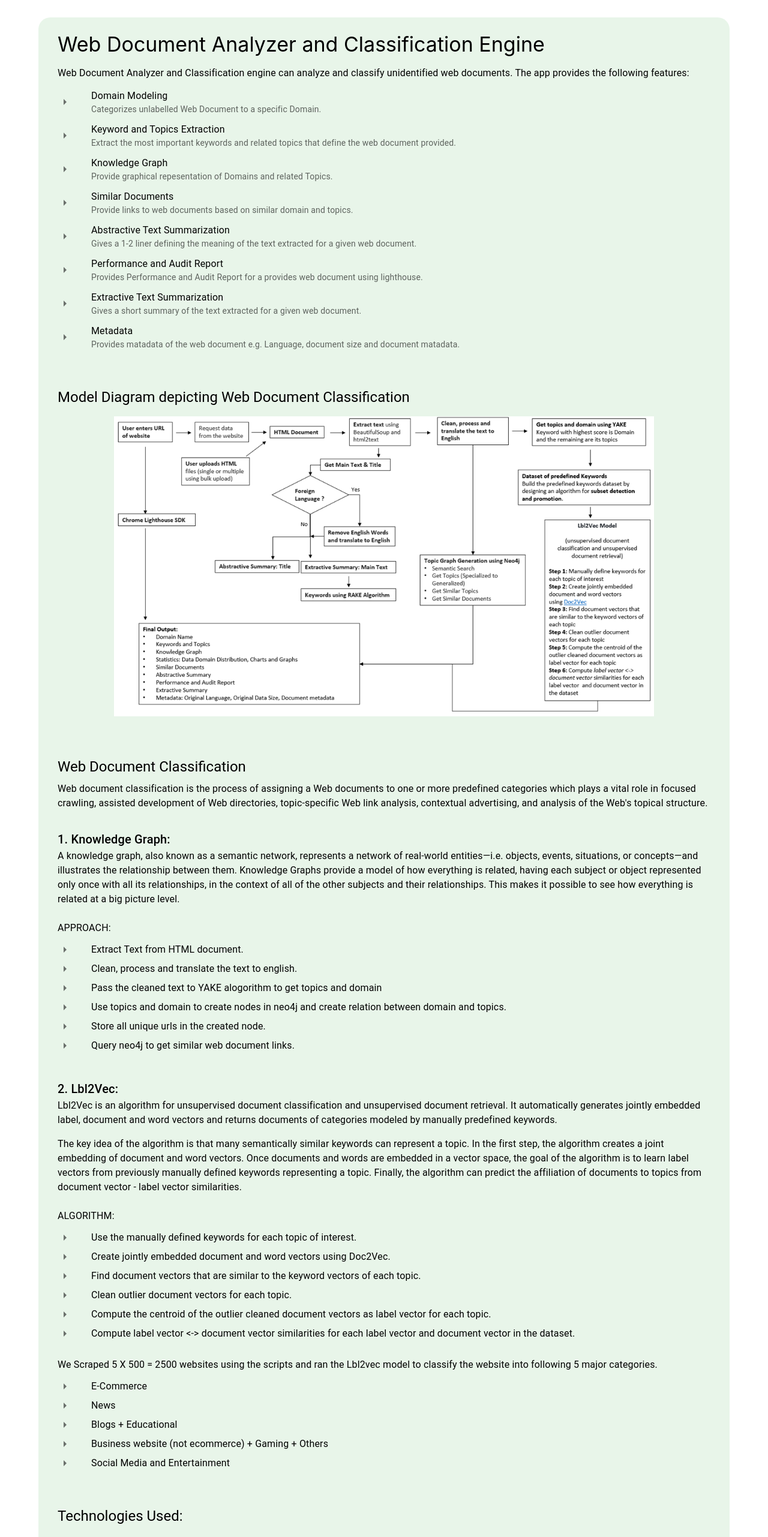
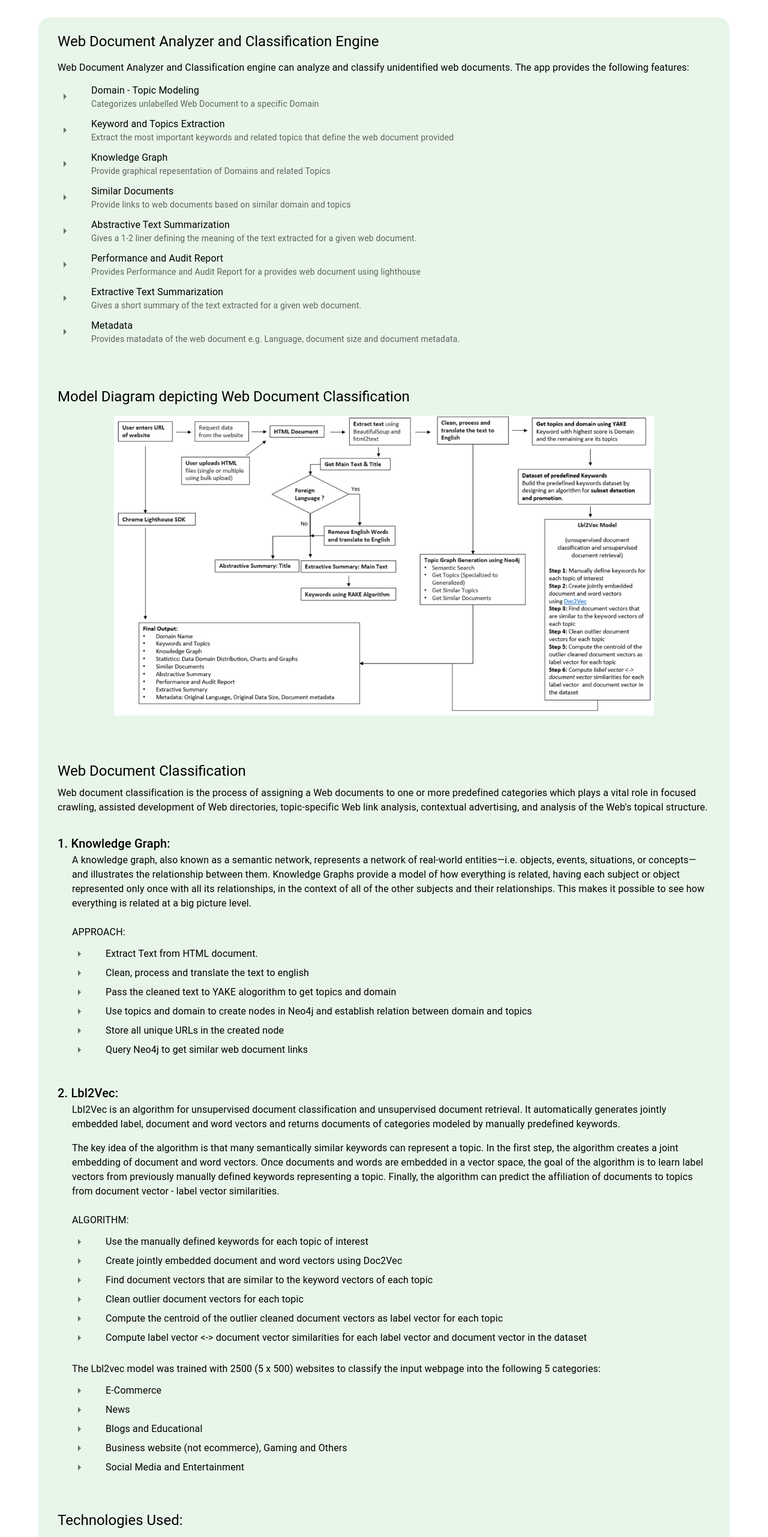
Before and after one commit to VirajPatidar/wdace-frontend, a React (Create React App) app: page /approach in a window 1280 px wide. Shown: the part 80-2642 px from the top of the page at 60% size. Built offline with nearby package versions, Linux system fonts and the light colour scheme.

Commit message:
Approach page fixed

```diff
--- a/src/components/approach.js
+++ b/src/components/approach.js
@@ -25,9 +25,9 @@ const Approach = () => {
                 <Box sx={{ textAlign: "left" }}>
                     <Box mt={5} mb={4} pt={3} pb={3} pl={4} pr={4} style={{ backgroundColor: "#e8f5e9", borderRadius: "20px" }}>
                         <Box justifyContent="flex-start" mb={2}>
-                            <Box sx={{ fontSize: 'h4.fontSize', fontWeight: 'regular' }}>
+                            <Typography variant='h5' gutterBottom>
                                 Web Document Analyzer and Classification Engine
-                            </Box>
+                            </Typography>
                         </Box>
                         <Box mt={2}>
                             <Typography variant='body1'>
@@ -38,25 +38,25 @@ const Approach = () => {
                                     <ListItemIcon>
                                         <ArrowRightIcon />
                                     </ListItemIcon>
-                                    <ListItemText primary="Domain Modeling" secondary="Categorizes unlabelled Web Document to a specific Domain." />
+                                    <ListItemText primary="Domain - Topic Modeling" secondary="Categorizes unlabelled Web Document to a specific Domain" />
                                 </ListItem>
                                 <ListItem disablePadding>
                                     <ListItemIcon>
                                         <ArrowRightIcon />
                                     </ListItemIcon>
-                                    <ListItemText primary="Keyword and Topics Extraction" secondary="Extract the most important keywords and related topics that define the web document provided." />
+                                    <ListItemText primary="Keyword and Topics Extraction" secondary="Extract the most important keywords and related topics that define the web document provided" />
                                 </ListItem>
                                 <ListItem disablePadding>
                                     <ListItemIcon>
                                         <ArrowRightIcon />
                                     </ListItemIcon>
-                                    <ListItemText primary="Knowledge Graph" secondary="Provide graphical repesentation of Domains and related Topics." />
+                                    <ListItemText primary="Knowledge Graph" secondary="Provide graphical repesentation of Domains and related Topics" />
                                 </ListItem>
                                 <ListItem disablePadding>
                                     <ListItemIcon>
                                         <ArrowRightIcon />
                                     </ListItemIcon>
-                                    <ListItemText primary="Similar Documents" secondary="Provide links to web documents based on similar domain and topics." />
+                                    <ListItemText primary="Similar Documents" secondary="Provide links to web documents based on similar domain and topics" />
                                 </ListItem>
                                 <ListItem disablePadding>
                                     <ListItemIcon>
@@ -68,7 +68,7 @@ const Approach = () => {
                                     <ListItemIcon>
                                         <ArrowRightIcon />
                                     </ListItemIcon>
-                                    <ListItemText primary="Performance and Audit Report" secondary="Provides Performance and Audit Report for a provides web document using lighthouse." />
+                                    <ListItemText primary="Performance and Audit Report" secondary="Provides Performance and Audit Report for a provides web document using lighthouse" />
                                 </ListItem>
                                 <ListItem disablePadding>
                                     <ListItemIcon>
@@ -80,11 +80,11 @@ const Approach = () => {
                                     <ListItemIcon>
                                         <ArrowRightIcon />
                                     </ListItemIcon>
-                                    <ListItemText primary="Metadata" secondary="Provides matadata of the web document e.g. Language, document size and document matadata." />
+                                    <ListItemText primary="Metadata" secondary="Provides matadata of the web document e.g. Language, document size and document metadata." />
                                 </ListItem>
                             </List>
                         </Box>
-                        <Box mt={6} >
+                        <Box mt={7} >
                             <Box>
                                 <Typography variant='h5'>
                                     Model Diagram depicting Web Document Classification
@@ -94,7 +94,7 @@ const Approach = () => {
                                 <img src={modelDiagram} alt="banner" style={{ height: '50%', maxWidth: '900px', width: '100%' }} />
                             </Box>
                         </Box>
-                        <Box mt={8}>
+                        <Box mt={9}>
                             <Box>
                                 <Typography variant='h5' gutterBottom>
                                     Web Document Classification
@@ -107,10 +107,10 @@ const Approach = () => {
                                 <Typography variant='h6'>
                                     1. Knowledge Graph:
                                 </Typography>
+                                <Box ml={3}>
                                     <Typography variant='body1'>
                                         A knowledge graph, also known as a semantic network, represents a network of real-world entities—i.e. objects, events, situations, or concepts—and illustrates the relationship between them. Knowledge Graphs provide a model of how everything is related, having each subject or object represented only once with all its relationships, in the context of all of the other subjects and their relationships. This makes it possible to see how everything is related at a big picture level.
                                     </Typography>
-                            </Box>
                                     <Box mt={3}>
                                         <Typography variant='body1'>
                                             APPROACH:
@@ -126,7 +126,7 @@ const Approach = () => {
                                                 <ListItemIcon>
                                                     <ArrowRightIcon />
                                                 </ListItemIcon>
-                                        <ListItemText primary="Clean, process and translate the text to english." />
+                                                <ListItemText primary="Clean, process and translate the text to english" />
                                             </ListItem>
                                             <ListItem disablePadding>
                                                 <ListItemIcon>
@@ -138,31 +138,32 @@ const Approach = () => {
                                                 <ListItemIcon>
                                                     <ArrowRightIcon />
                                                 </ListItemIcon>
-                                        <ListItemText primary="Use topics and domain to create nodes in neo4j and create relation between domain and topics." />
+                                                <ListItemText primary="Use topics and domain to create nodes in Neo4j and establish relation between domain and topics" />
                                             </ListItem>
                                             <ListItem disablePadding>
                                                 <ListItemIcon>
                                                     <ArrowRightIcon />
                                                 </ListItemIcon>
-                                        <ListItemText primary="Store all unique urls in the created node." />
+                                                <ListItemText primary="Store all unique URLs in the created node" />
                                             </ListItem>
                                             <ListItem disablePadding>
                                                 <ListItemIcon>
                                                     <ArrowRightIcon />
                                                 </ListItemIcon>
-                                        <ListItemText primary="Query neo4j to get similar web document links." />
+                                                <ListItemText primary="Query Neo4j to get similar web document links" />
                                             </ListItem>
                                         </List>
+                                    </Box>
+                                </Box>
                             </Box>
                             <Box pt={4}>
                                 <Typography variant='h6'>
                                     2. Lbl2Vec:
                                 </Typography>
+                                <Box ml={3}>
                                     <Typography variant='body1'>
                                         Lbl2Vec is an algorithm for unsupervised document classification and unsupervised document retrieval. It automatically generates jointly embedded label, document and word vectors and returns documents of categories modeled by manually predefined keywords.
                                     </Typography>
-
-                            </Box>
                                     <Box pt={2}>
                                         <Typography variant='body1'>
                                             The key idea of the algorithm is that many semantically similar keywords can represent a topic. In the first step, the algorithm creates a joint embedding of document and word vectors. Once documents and words are embedded in a vector space, the goal of the algorithm is to learn label vectors from previously manually defined keywords representing a topic. Finally, the algorithm can predict the affiliation of documents to topics from document vector - label vector similarities.
@@ -177,43 +178,44 @@ const Approach = () => {
                                                 <ListItemIcon>
                                                     <ArrowRightIcon />
                                                 </ListItemIcon>
-                                        <ListItemText primary="Use the manually defined keywords for each topic of interest." />
+                                                <ListItemText primary="Use the manually defined keywords for each topic of interest" />
                                             </ListItem>
                                             <ListItem disablePadding>
                                                 <ListItemIcon>
                                                     <ArrowRightIcon />
                                                 </ListItemIcon>
-                                        <ListItemText primary="Create jointly embedded document and word vectors using Doc2Vec." />
+                                                <ListItemText primary="Create jointly embedded document and word vectors using Doc2Vec" />
                                             </ListItem>
                                             <ListItem disablePadding>
                                                 <ListItemIcon>
                                                     <ArrowRightIcon />
                                                 </ListItemIcon>
-                                        <ListItemText primary="Find document vectors that are similar to the keyword vectors of each topic." />
+                                                <ListItemText primary="Find document vectors that are similar to the keyword vectors of each topic" />
                                             </ListItem>
                                             <ListItem disablePadding>
                                                 <ListItemIcon>
                                                     <ArrowRightIcon />
                                                 </ListItemIcon>
-                                        <ListItemText primary="Clean outlier document vectors for each topic." />
+                                                <ListItemText primary="Clean outlier document vectors for each topic" />
                                             </ListItem>
                                             <ListItem disablePadding>
                                                 <ListItemIcon>
                                                     <ArrowRightIcon />
                                                 </ListItemIcon>
-                                        <ListItemText primary="Compute the centroid of the outlier cleaned document vectors as label vector for each topic." />
+                                                <ListItemText primary="Compute the centroid of the outlier cleaned document vectors as label vector for each topic" />
                                             </ListItem>
                                             <ListItem disablePadding>
                                                 <ListItemIcon>
                                                     <ArrowRightIcon />
                                                 </ListItemIcon>
-                                        <ListItemText primary="Compute label vector <-> document vector similarities for each label vector and document vector in the dataset." />
+                                                <ListItemText primary="Compute label vector <-> document vector similarities for each label vector and document vector in the dataset" />
                                             </ListItem>
                                         </List>
                                     </Box>
+
                                     <Box pt={2}>
                                         <Typography variant='body1'>
-                                    We Scraped 5 X 500 = 2500 websites using the scripts and ran the Lbl2vec model to classify the website into following 5 major categories.
+                                            The Lbl2vec model was trained with 2500 (5 x 500) websites to classify the input webpage into the following 5 categories:
                                         </Typography>
                                     </Box>
                                     <Box>
@@ -234,13 +236,13 @@ const Approach = () => {
                                                 <ListItemIcon>
                                                     <ArrowRightIcon />
                                                 </ListItemIcon>
-                                        <ListItemText primary="Blogs + Educational" />
+                                                <ListItemText primary="Blogs and Educational" />
                                             </ListItem>
                                             <ListItem disablePadding>
                                                 <ListItemIcon>
                                                     <ArrowRightIcon />
                                                 </ListItemIcon>
-                                        <ListItemText primary="Business website (not ecommerce) + Gaming + Others" />
+                                                <ListItemText primary="Business website (not ecommerce), Gaming and Others" />
                                             </ListItem>
                                             <ListItem disablePadding>
                                                 <ListItemIcon>
@@ -249,6 +251,8 @@ const Approach = () => {
                                                 <ListItemText primary="Social Media and Entertainment" />
                                             </ListItem>
                                         </List>
+                                    </Box>
+                                </Box>
                             </Box>
                             <Box mt={6}>
                                 <Typography variant='h5'>
```
Lines whose indentation alone changed are shown as unchanged.
